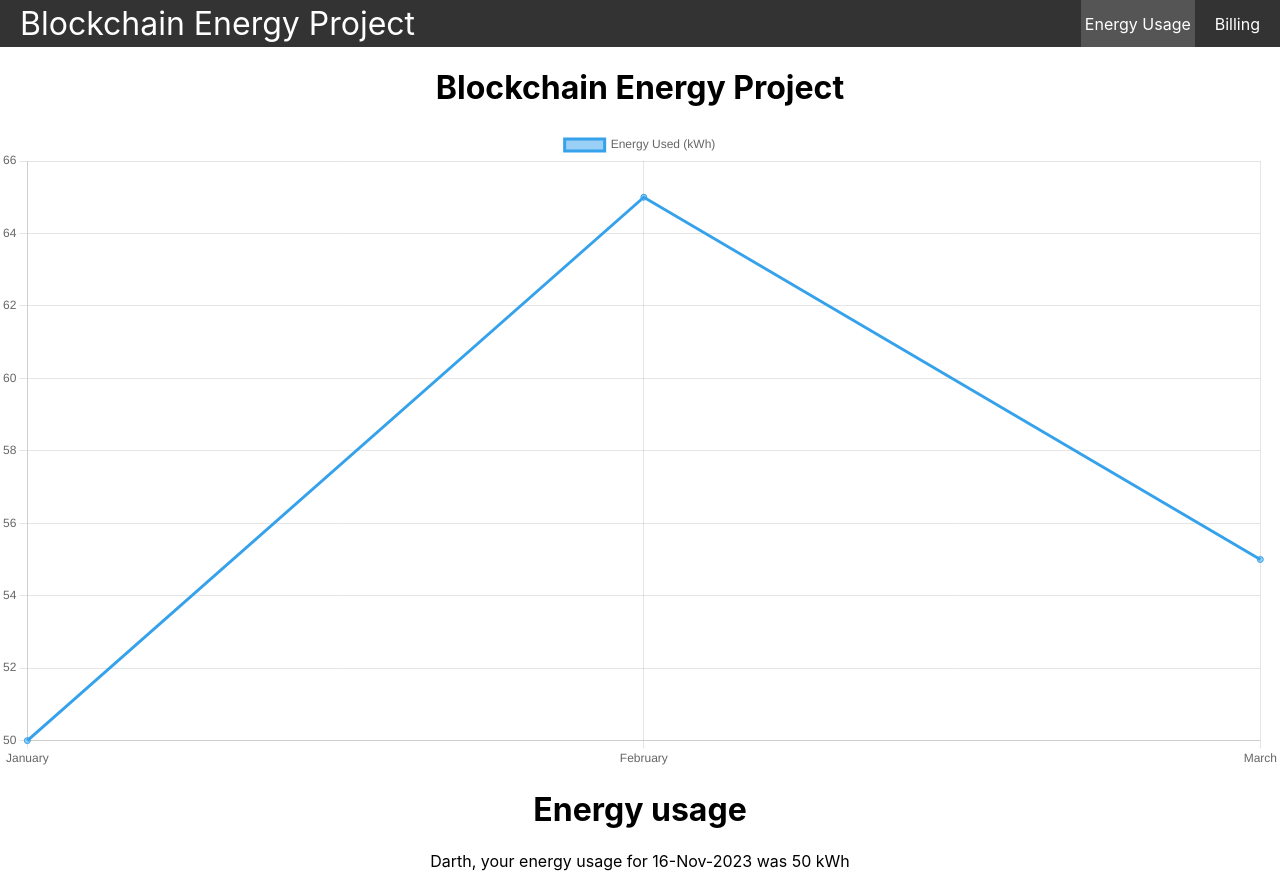
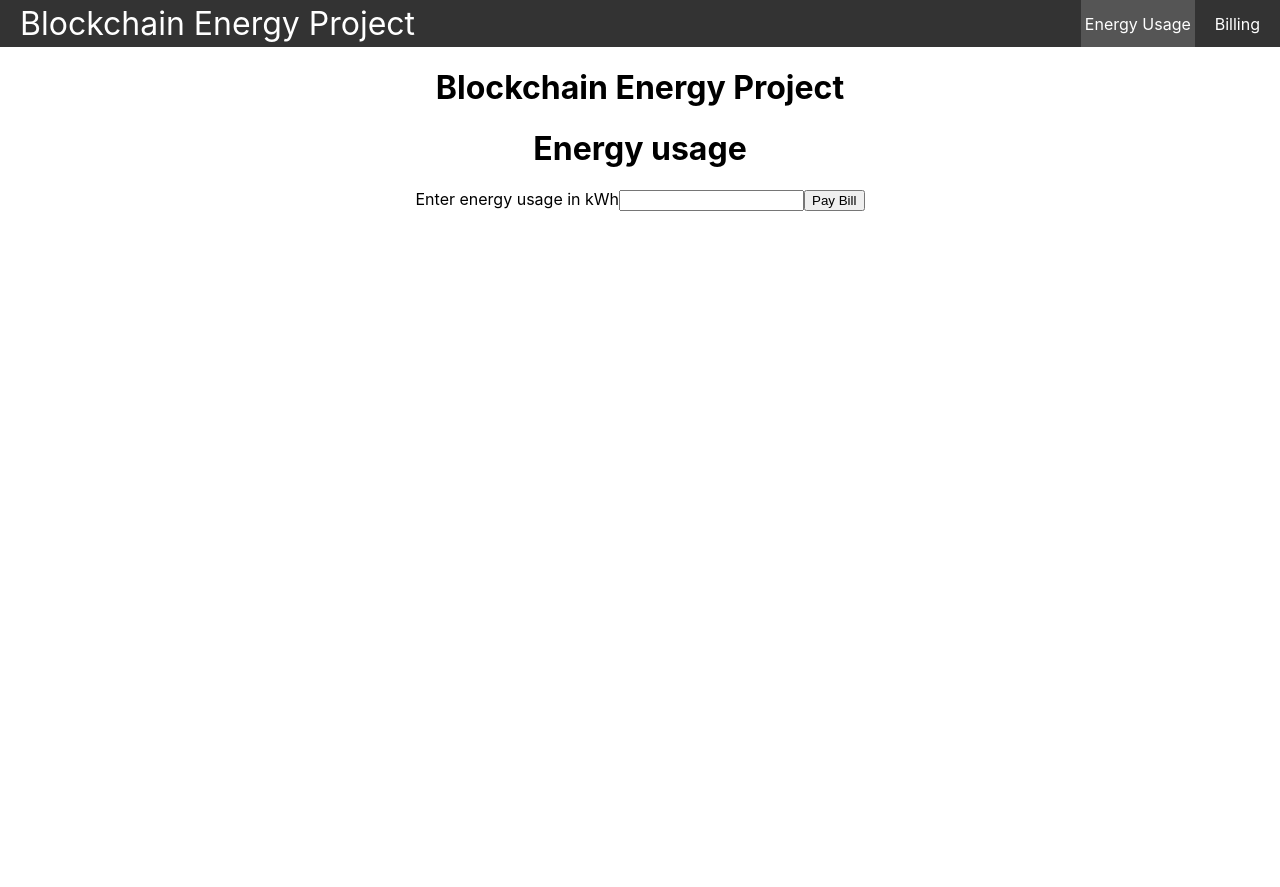
Before and after one commit to rosstangoriginal/capstone, a React (Create React App) app in the folder frontend/: page /energy-usage in a window 1280 px wide. After the commit the page ends 800 px from the top, so only its background shows below. Built offline with nearby package versions, Linux system fonts and the light colour scheme.

Commit message:
energy usage and billing demo workable

```diff
--- a/frontend/src/App.css
+++ b/frontend/src/App.css
@@ -83,3 +83,32 @@ body {
 .nav li:hover {
   background-color: #777;
 }
+
+.EnergyUsage {
+  max-width: 400px;
+  margin: 0 auto;
+  text-align: center;
+}
+
+.EnergyUsage label {
+  text-align: left;
+  display: block;
+}
+
+.EnergyUsage input {
+  width: 100%;
+  padding: 6px 10px;
+  margin: 10px 0;
+  border: 1px solid #ddd;
+  box-sizing: border-box;
+  display: block;
+}
+
+.EnergyUsage button {
+  background: #f1356d;
+  color: #fff;
+  border: 0;
+  padding: 8px;
+  border-radius: 8px;
+  cursor: pointer;
+}
--- a/frontend/src/App.js
+++ b/frontend/src/App.js
@@ -18,7 +18,7 @@ function App() {
         <div className="App">
             <Navbar />
             <h1>Blockchain Energy Project</h1>
-            <LineChart chartData={userData}/>
+            {/* <LineChart chartData={userData}/> */}
             <RoutePaths />
         </div>
     );
--- a/frontend/src/components/landing-page/Dashboard.jsx
+++ b/frontend/src/components/landing-page/Dashboard.jsx
@@ -1,3 +1,5 @@
-export default () => {
+const Dashboard = () => {
     return <h1>Landing page</h1>
 }
+
+export default Dashboard;
--- a/frontend/src/components/navigation/RoutePaths.jsx
+++ b/frontend/src/components/navigation/RoutePaths.jsx
@@ -6,7 +6,7 @@ import SetNewPassword from "../user-authentication/SetNewPassword";
 import Billing from "../user-stats/Billing";
 import EnergyUsage from "../user-stats/EnergyUsage";
 
-export default () => {
+const RoutePaths = () => {
   return (
         <Routes>
           <Route path="/" element={<LogIn />} />
@@ -32,3 +32,5 @@ export default () => {
         </Routes>
   );
 };
+
+export default RoutePaths;
--- a/frontend/src/components/user-authentication/CreateUser.jsx
+++ b/frontend/src/components/user-authentication/CreateUser.jsx
@@ -1,3 +1,5 @@
-export default () => {
+ const CreateUser = () => {
     return <h1>Create a new user</h1>
 }
+
+export default CreateUser;
--- a/frontend/src/components/user-authentication/LogIn.jsx
+++ b/frontend/src/components/user-authentication/LogIn.jsx
@@ -1,5 +1,7 @@
-export default () => {
+const Login = () => {
     return (<h1>Log in a user</h1>
 
     )
 }
+
+export default Login;
--- a/frontend/src/components/user-authentication/SetNewPassword.jsx
+++ b/frontend/src/components/user-authentication/SetNewPassword.jsx
@@ -1,3 +1,5 @@
-export default () => {
+const SetNewPassword = () => {
     return <h1>Set a user's new password</h1>
 }
+
+export default SetNewPassword;
--- a/frontend/src/components/user-stats/Billing.jsx
+++ b/frontend/src/components/user-stats/Billing.jsx
@@ -1,10 +1,12 @@
-export default (props) => {
+const Billing = (props) => {
   return (
     <div>
       <h1>Billing</h1>
       <p>
-        {props.firstName}, your bill for {props.date} was ${props.amount}
+        {props.firstName}, your bill for {localStorage.getItem('currentEnergyUsed')} kWh was ${localStorage.getItem('currentBillPaid')} has been paid.  Thank you!
       </p>
     </div>
   );
 };
+
+export default Billing;
--- a/frontend/src/components/user-stats/EnergyUsage.jsx
+++ b/frontend/src/components/user-stats/EnergyUsage.jsx
@@ -4,9 +4,10 @@
 // import LineChart from "../charts/LineChart";
 // import {Chart as ChartJS} from 'chart.js/auto';
 
+import { useState } from "react";
+import { useNavigate } from "react-router-dom";
 
-
-export default (props) => {
+const EnergyUsage = () => {
     // const [userData, setUserData] = useState({
     //     labels: UserData.map((data) => data.month),
     //     datasets: [{
@@ -14,15 +15,59 @@ export default (props) => {
     //         data: UserData.map((data) => data.usage)
     //     }]
     // });
+    const [amount, setAmount] = useState("");
+    const navigate = useNavigate();
+    // const history = useHistory();
+
+    const handleSubmit = (e) => {
+        e.preventDefault();
+        const bill = {amount};
+
+        /* ****** modify when we get the actual endpoint  */
+        // fetch('http://localhost:8000/', {
+        //     method: 'POST',
+        //     headers: {"Content-Type": "application/json"},
+        //     body: JSON.stringify(bill)
+        // })
+        // .then((response) => {
+        //     if(response.ok) {
+        //         // Happy path
+        //         /* **** modify after testing */
+        //         return response.json();
+                localStorage.setItem('currentEnergyUsed', amount);
+                // localStorage.setItem('currentBillPaid', response.data.amountPaid);
+                localStorage.setItem('currentBillPaid', 100);
+                navigate('/Billing');
+        //     }
+        //     return Promise.reject(response);
+        // })
+        // .then((result) => {
+        //     console.log(result);
+        // })
+        // .catch((error) => {
+        //     console.log('Something went wrong.', error);
+        // })
+    }
 
     return (
-    <div>
-      <h1>Energy usage</h1>
-      <p>
-        {props.firstName}, your energy usage for {props.date} was{" "}
-        {props.energyUsed} kWh
-      </p>
-      {/* <LineChart chartData={userData}/> */}
-    </div>
-  );
+        <div>
+            <h1>Energy usage</h1>
+            <form onSubmit={handleSubmit}>
+                <label>Enter energy usage in kWh</label>
+                <input
+                    type="text"
+                    required
+                    value={amount}
+                    onChange={(e) => setAmount(e.target.value)}
+                />
+                <input
+                    type="submit"
+                    value="Pay Bill"
+                />
+            </form>
+            {/* <LineChart chartData={userData}/> */}
+        </div>
+    );
 };
+
+export default EnergyUsage;
```
